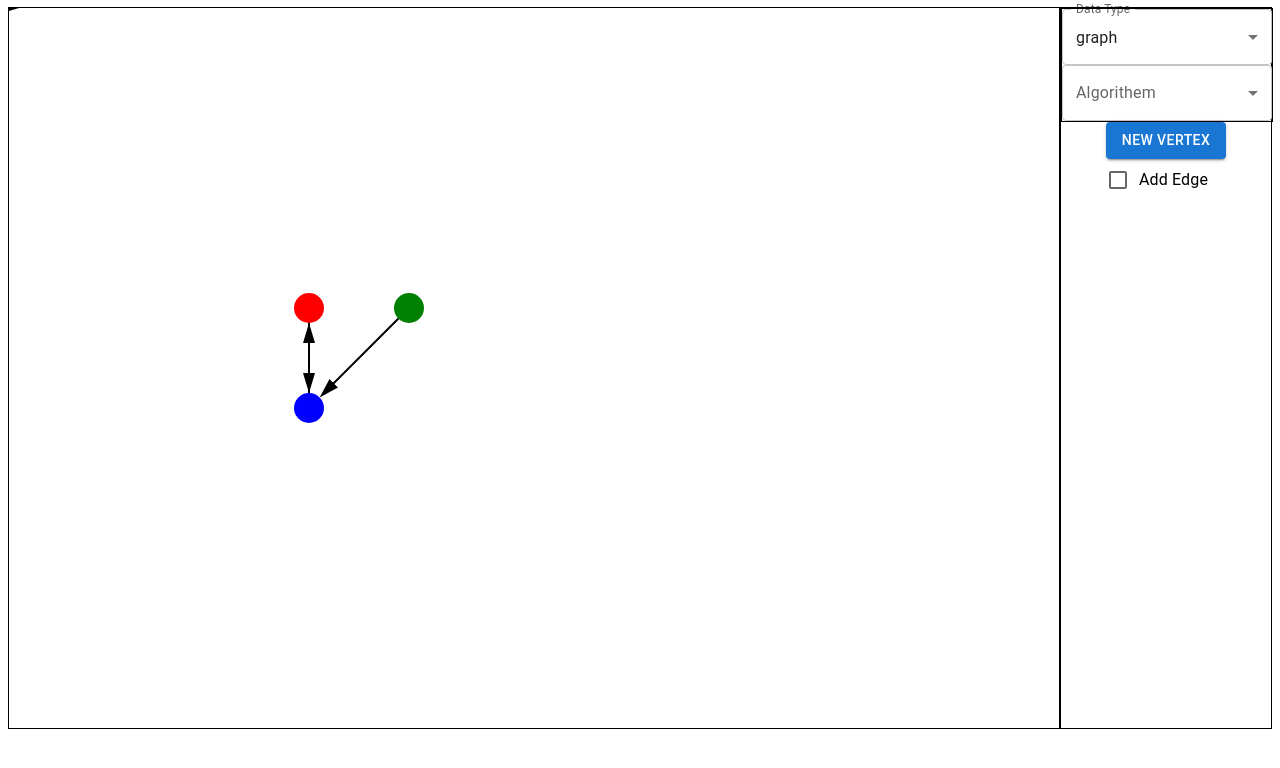
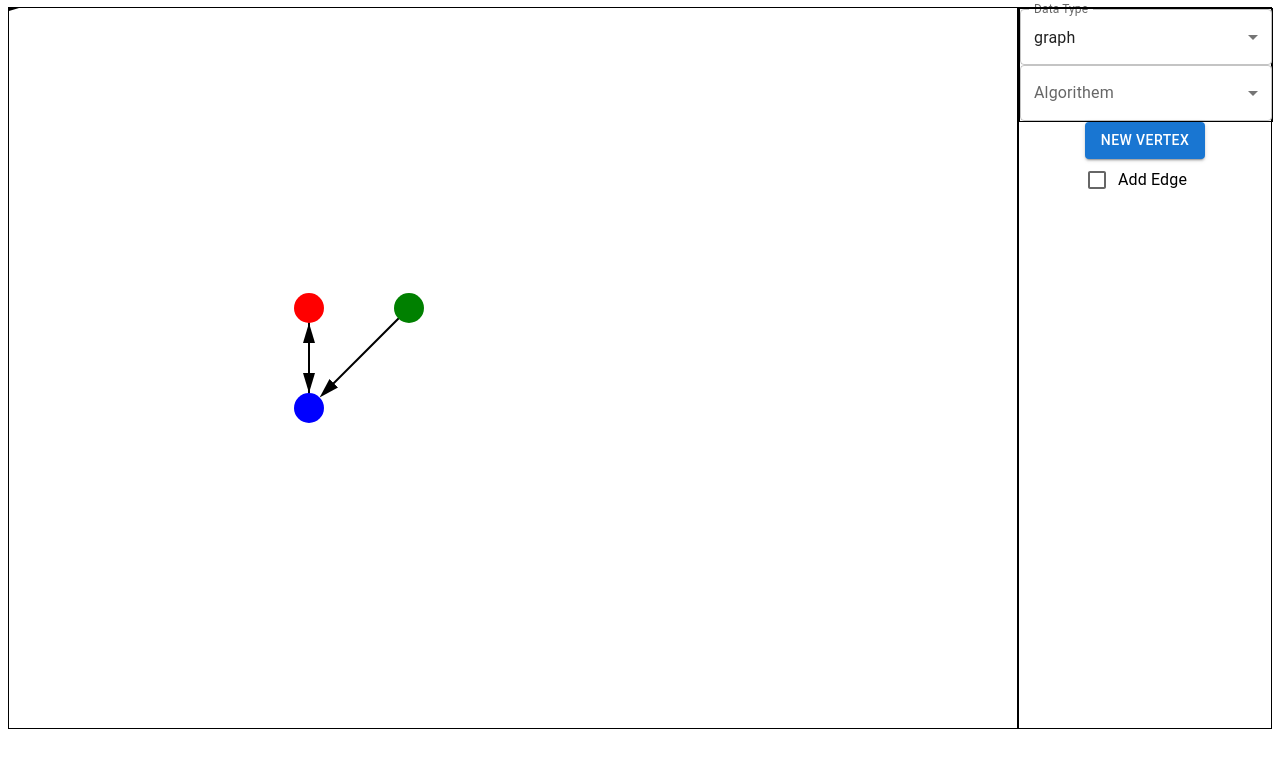
Before and after one commit to NatanProtector/algorithm-viewer, a React (Create React App) app: page / in a window 1280 px wide. Shown: the top 768 px of the page. Built offline with nearby package versions, Linux system fonts and the light colour scheme; the HTML template or start-up script is replaced by a standard one.

Commit message:
adding components that dynamically change display based on the datatype selected by the user.

```diff
--- a/src/Components/Graph Components/Edge/EdgesList.js
+++ b/src/Components/Graph Components/Edge/EdgesList.js
@@ -41,7 +41,7 @@ const EdgesList = ({ graph, radius }) => {
 
           return (
             <Arrow
-              key={`${vertex_start.id}-${vertex_end.id}`}
+              key={`${vertex_start.index}-${vertex_end.index}`}
               startX={x1}
               startY={y1}
               endX={new_x_end}
--- /dev/null
+++ b/src/Components/Graph Components/components/GraphDisplay.js
@@ -0,0 +1,35 @@
+import VertexList from '../Vertex/VertexList';
+import EdgesList from '../Edge/EdgesList';
+import Arrow from '../Edge/Arrow';
+
+const svgStyle = { width: '100%', height: '100%' }
+
+const GraphDisplay = ({x1,y1,x2,y2,graph,radius,updateVertexLocation,handleSelectVertex ,addEdgeIsChecked,addEdge }) => {
+
+    return (
+        <svg style={svgStyle}>
+            <Arrow
+                startX={x1}
+                startY={y1}
+                endX={x2}
+                endY={y2}
+            />
+
+            <EdgesList
+                graph={graph}
+                radius={radius}
+            />
+
+            <VertexList
+                graph={graph}
+                updateVertex={updateVertexLocation}
+                addEdgeIsChecked={addEdgeIsChecked}
+                addEdge={addEdge}
+                handleSelectVertex={handleSelectVertex}
+            />
+
+        </svg>
+    )
+}
+
+export default GraphDisplay;
--- a/src/Components/Testing/ExperimentApp.js
+++ b/src/Components/Testing/ExperimentApp.js
@@ -1,12 +1,10 @@
 import React from 'react';
-import ControlPanel from '../Graph Components/ControlPanel';
 import useLineDrawing from '../Graph Components/hooks/useLineDrawing';
-import VertexList from '../Graph Components/Vertex/VertexList';
-import EdgesList from '../Graph Components/Edge/EdgesList';
-import Arrow from '../Graph Components/Edge/Arrow';
 import useGraph from '../Graph Components/hooks/useGraph';
 import TypeSelector from '../Graph Components/components/TypeSelector';
 import useSelect from '../Graph Components/hooks/useSelect';
+import DynamicControl from '../controllers/DynamicControl';
+import DynamicDisplay from '../controllers/DynamicDisplay'
 
 const containerStyle = {
   display: 'flex',
@@ -34,7 +32,11 @@ const algorithemDataSelectContainer = {
   width: '100%'
 }
 
-const svgStyle = { border: '1px solid black', width: '100%', height: '100%' }
+const displayContainerStyle = {
+  border: '1px solid black',
+  width: '80%',
+  height: '100%'
+}
 
 const ExperimentApp = () => {
 
@@ -65,39 +67,38 @@ const ExperimentApp = () => {
     handleChangeToAlgorithem
   } = useSelect();
 
-  const handleAddEdgeSelected = () => {
-    if (addEdgeIsChecked) {
+  const handleAddEdgeSelected = (e) => {
+
+    setAddEdgeIsChecked((prevChecked) => {
+      if (prevChecked) {
         cancelDrawing();
       }
-    setAddEdgeIsChecked(!addEdgeIsChecked);
+      return !prevChecked;
+    });
   };
 
   return (
     <div style={containerStyle}>
 
-      {/* SVG container for drawing */}
-      <svg style={svgStyle}>
-        <Arrow
-          startX={x1}
-          startY={y1}
-          endX={x2}
-          endY={y2}
+      <div
+        style={displayContainerStyle}
+      >
+        <DynamicDisplay
+          algorithem={selectAlgorithem}
+          dataType={selectDataType}
+          x1={x1}
+          y1={y1}
+          x2={x2}
+          y2={y2}
+          graph={graph}
+          radius={25}
+          updateVertexLocation={updateVertexLocation}
+          handleSelectVertex={handleSelectVertex}
+          addEdgeIsChecked={addEdgeIsChecked}
+          addEdge={addEdge}
         />
 
-        <EdgesList
-          graph={graph}
-          radius={25}
-        />
-
-        <VertexList
-          graph={graph}
-          updateVertex={updateVertexLocation}
-          addEdgeIsChecked={addEdgeIsChecked}
-          addEdge={addEdge}
-          handleSelectVertex={handleSelectVertex}
-        />
-
-      </svg>
+      </div>
 
       <div style={ControlContainerStyle}>
 
@@ -113,12 +114,16 @@ const ExperimentApp = () => {
 
         </div>
 
-        <ControlPanel
+        <div>
+          <DynamicControl
+            dataType={selectDataType}
             addVertex={addVertex}
             addEdgeIsChecked={addEdgeIsChecked}
             onAddEdgeChange={handleAddEdgeSelected}
-          onReset={() => {console.log('Reset Clicked')}}
+            onReset={() => {console.log('reset')}}
           />
+        </div>
+
       </div>
 
     </div>
--- /dev/null
+++ b/src/Components/controllers/DynamicControl.js
@@ -0,0 +1,29 @@
+import GraphControlPanel from "./GraphControlPanel";
+
+const DynamicControl = ({dataType,addVertex, addEdgeIsChecked,onAddEdgeChange,onReset}) => {
+
+    switch (dataType) {
+        case 'graph':
+            return (
+                <GraphControlPanel
+                    addVertex={addVertex}
+                    addEdgeIsChecked={addEdgeIsChecked}
+                    onAddEdgeChange={onAddEdgeChange}
+                    onReset={onReset}
+                />
+            );
+        case 'array':
+            return (
+                <p>TODO: implement the control panel for array</p>
+            );
+        case 'linked-list':
+            return (
+                <p>TODO: implement the control panel for linked list</p>
+            );
+        default:
+            return null;
+    }
+}
+
+
+export default DynamicControl
--- /dev/null
+++ b/src/Components/controllers/DynamicDisplay.js
@@ -0,0 +1,31 @@
+import GraphDisplay from '../Graph Components/components/GraphDisplay'
+
+const DynamicDisplay = ({dataType,algorithem,x1,y1,x2,y2,graph,radius,updateVertexLocation,handleSelectVertex ,addEdgeIsChecked,addEdge}) => {
+
+    switch (dataType) {
+        case 'graph':
+            return (
+                <GraphDisplay
+                    x1={x1}
+                    y1={y1}
+                    x2={x2}
+                    y2={y2}
+                    graph={graph}
+                    radius={radius}
+                    updateVertexLocation={updateVertexLocation}
+                    handleSelectVertex={handleSelectVertex}
+                    addEdgeIsChecked={addEdgeIsChecked}
+                    addEdge={addEdge}
+                />
+
+            );
+        case 'string':
+            return (
+                <p>TODO: implement the display for string</p>
+            );
+        default:
+            return null;
+    }
+}
+
+export default DynamicDisplay;
--- a/src/Components/Graph Components/ControlPanel.js
+++ b/src/Components/controllers/GraphControlPanel.js
@@ -8,7 +8,7 @@ const style = {
   height: '100%'
 };
 
-const ControlPanel = ({ addVertex, addEdgeIsChecked, onAddEdgeChange, onReset }) => {
+const GraphControlPanel = ({ addVertex, addEdgeIsChecked, onAddEdgeChange, onReset }) => {
   const label = { inputProps: { 'aria-label': 'Checkbox demo' } };
 
   return (
@@ -26,4 +26,4 @@ const ControlPanel = ({ addVertex, addEdgeIsChecked, onAddEdgeChange, onReset })
   );
 };
 
-export default ControlPanel;
+export default GraphControlPanel;
```
Also changed, not shown: src/Components/Graph Components/components/DynamicControler.js (deleted, +0 -7 lines). Lines whose indentation alone changed are shown as unchanged.
